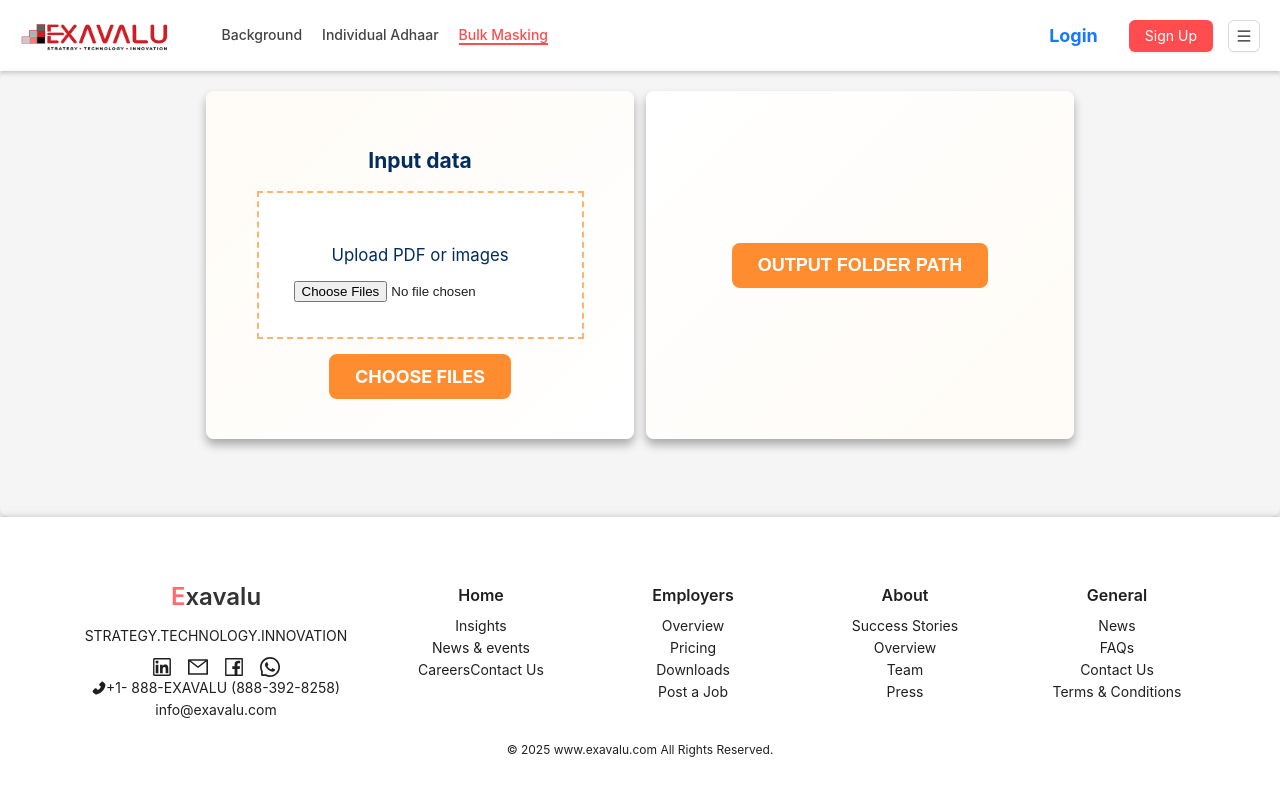
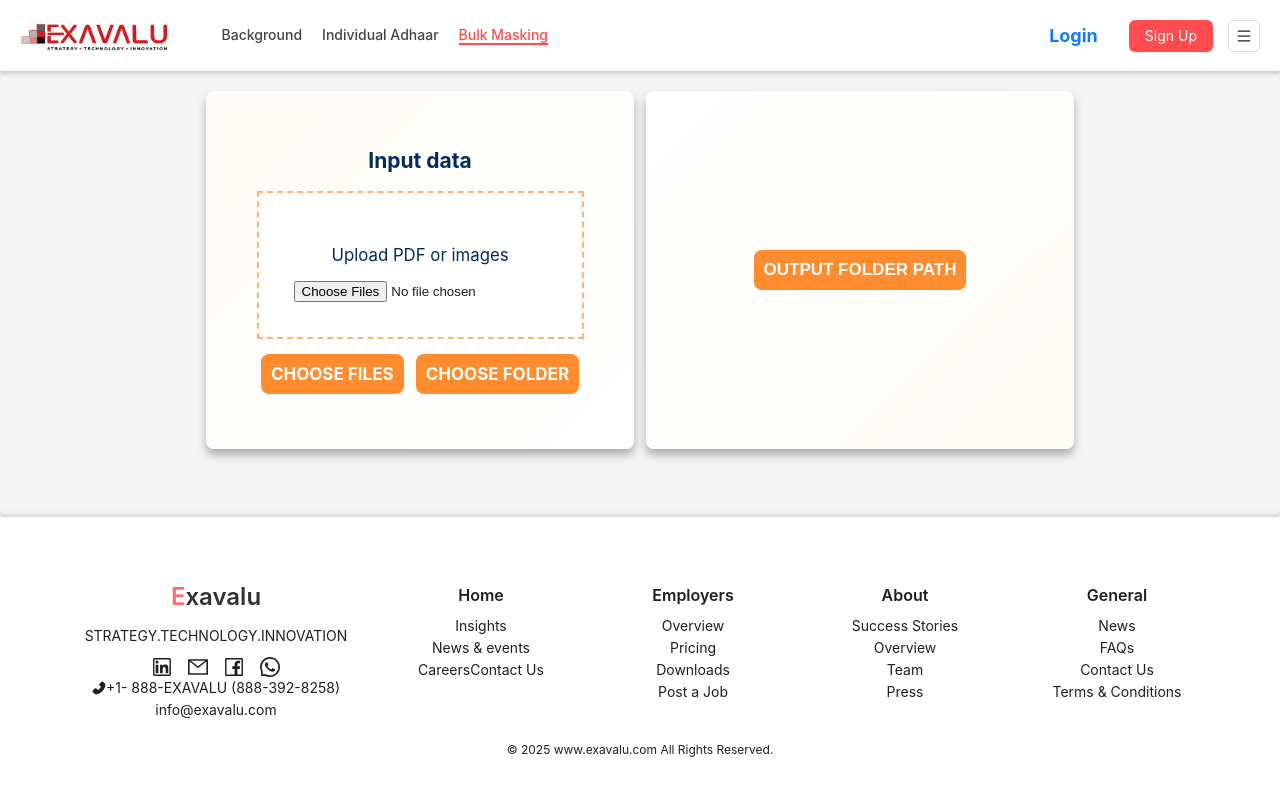
Before and after one commit to Sumona17/Adhaar_Masking_Screen, a React (Create React App) app in the folder frontend/: page /bulkMasking in a window 1280 px wide. Shown: the top 796 px of the page. Built offline with nearby package versions, Linux system fonts and the light colour scheme.

Commit message:
Version1.0.4_changesadded

```diff
--- a/frontend/src/pages/Bulkmasking/BulkMasking.css
+++ b/frontend/src/pages/Bulkmasking/BulkMasking.css
@@ -1,6 +1,5 @@
 .container {
   display: flex;
-
   width: 70%;
   height: 100%;
   background-color: #f4f4f4;
@@ -15,28 +14,23 @@
   align-items: center;
   justify-content: center;
   padding: 40px;
-  /* border: 2px solid #007bff; */
   box-shadow: 0px 4px 10px rgba(0, 0, 0, 0.2);
   background: white;
   transition: all 0.3s ease-in-out;
 }
 
-/* .section:hover {
-  box-shadow: 0px 6px 15px rgba(0, 0, 0, 0.25);
-  transform: translateY(-5px);
-} */
-
 .input-section {
   background: linear-gradient(135deg, #fffbf6, white);
   border-radius: 8px;
-  box-shadow: 0 6px 10px rgba(0, 0, 0, 0.3); /* Enhanced shadow */
-  transition: transform 0.3s ease, box-shadow 0.3s ease; /* Added transition */
+  box-shadow: 0 6px 10px rgba(0, 0, 0, 0.3);
+  transition: transform 0.3s ease, box-shadow 0.3s ease;
+}
 
-}
-.title{
+.title {
   color: #002d5e;
 }
-.file-inside{
+
+.file-inside {
   font-size: larger;
   color: #002d5e;
 }
@@ -44,8 +38,8 @@
 .output-section {
   background: linear-gradient(135deg, #ffffff,#fffbf6);
   border-radius: 8px;
-  box-shadow: 0 6px 10px rgba(0, 0, 0, 0.3); /* Enhanced shadow */
-  transition: transform 0.3s ease, box-shadow 0.3s ease; /* Added transition */
+  box-shadow: 0 6px 10px rgba(0, 0, 0, 0.3);
+  transition: transform 0.3s ease, box-shadow 0.3s ease;
 }
 
 .upload-box {
@@ -53,17 +47,24 @@
   padding: 35px;
   margin-bottom: 15px;
   text-align: center;
-  background:white;
+  background: white;
+}
+
+.button-group {
+  display: flex;
+  gap: 12px;
+  margin-bottom: 15px;
+
 }
 
 .button {
   background-color: #ff8d2f;
   color: white;
-  padding: 12px 26px;
+  padding: 10px 10px;
   border: none;
   border-radius: 8px;
   cursor: pointer;
-  font-size: 18px;
+  font-size: 17px;
   font-weight: bold;
   text-transform: uppercase;
   transition: background-color 0.3s, transform 0.2s;
@@ -74,7 +75,7 @@
   transform: scale(1.05);
 }
 
-.masking-button{
+.masking-button {
   background-color: #ff8d2f;
   color: white;
   padding: 10px 22px;
@@ -99,3 +100,31 @@
 .output-path {
   margin-top: 10px;
 }
+
+.results-container {
+  width: 100%;
+  margin-top: 20px;
+  background-color: white;
+  border-radius: 8px;
+  padding: 20px;
+  box-shadow: 0 2px 8px rgba(0, 0, 0, 0.1);
+}
+
+.results-container h3 {
+  color: #002d5e;
+  margin-bottom: 16px;
+}
+
+.results-container ul {
+  list-style-type: none;
+  padding-left: 0;
+}
+
+.results-container li {
+  margin-bottom: 8px;
+}
+
+.mb-4 {
+  margin-bottom: 1rem;
+  width: 100%;
+}
--- a/frontend/src/pages/Bulkmasking/BulkMasking.js
+++ b/frontend/src/pages/Bulkmasking/BulkMasking.js
@@ -1,7 +1,5 @@
 import React, { useState } from "react";
-import { Modal } from "antd";
 import { CheckCircleOutlined, CloseCircleOutlined } from "@ant-design/icons";
-import "./BulkMasking.css";
 
 const BulkMasking = () => {
   const [selectedFiles, setSelectedFiles] = useState([]);
@@ -9,7 +7,6 @@ const BulkMasking = () => {
   const [error, setError] = useState(null);
   const [zipBlob, setZipBlob] = useState(null);
   const [outputPath, setOutputPath] = useState("");
-  const [showResults, setShowResults] = useState(false);
   const [maskingResults, setMaskingResults] = useState(null);
 
   const handleFileSelect = (event) => {
@@ -17,6 +14,22 @@ const BulkMasking = () => {
     setSelectedFiles(prevFiles => [...prevFiles, ...files]);
     setError(null);
   };
+
+  const handleFolderSelect = (event) => {
+    const files = Array.from(event.target.files);
+    // Filter out directory entries and normalize file paths
+    const validFiles = files.filter(file => file.size > 0).map(file => {
+      // Create a new File object with a normalized path
+      return new File([file], file.name, {
+        type: file.type,
+        lastModified: file.lastModified
+      });
+    });
+
+    setSelectedFiles(prevFiles => [...prevFiles, ...validFiles]);
+    setError(null);
+  };
+
 
   const removeFile = (indexToRemove) => {
     setSelectedFiles(prevFiles =>
@@ -32,7 +45,7 @@ const BulkMasking = () => {
       }
       const data = await response.json();
       setMaskingResults(data);
-      setShowResults(true); // Make sure this is being set to true
+      alert("Masking process completed successfully!");
     } catch (error) {
       setError("Error fetching masking results: " + error.message);
     }
@@ -50,7 +63,9 @@ const BulkMasking = () => {
     try {
       const formData = new FormData();
       selectedFiles.forEach((file) => {
-        formData.append('files', file);
+        // Ensure we're using only the filename without path
+        const fileName = file.name.split(/[\/\\]/).pop();
+        formData.append('files', file, fileName);
       });
 
       const response = await fetch('http://localhost:8000/mask_multiple_aadhar_cards', {
@@ -74,18 +89,16 @@ const BulkMasking = () => {
         : 'masked_documents.zip';
       setOutputPath(filename);
 
-      // Assuming the API returns a submission_id in the response headers
       const submissionId = response.headers.get('X-Submission-ID');
       if (submissionId) {
         await fetchMaskingResults(submissionId);
       } else {
-        // If no submission ID, show mock results for testing
         setMaskingResults({
           successful_count: selectedFiles.length,
           failed_count: 0,
           failed_files: []
         });
-        setShowResults(true);
+        alert("Masking process completed successfully!");
       }
     } catch (error) {
       setError("Error processing files: " + error.message);
@@ -121,6 +134,7 @@ const BulkMasking = () => {
           />
         </div>
 
+        <div className="button-group">
           <label className="button">
             Choose Files
             <input
@@ -131,6 +145,19 @@ const BulkMasking = () => {
               style={{ display: "none" }}
             />
           </label>
+
+          <label className="button">
+            Choose Folder
+            <input
+              type="file"
+              webkitdirectory="true"
+              directory="true"
+              multiple
+              onChange={handleFolderSelect}
+              style={{ display: "none" }}
+            />
+          </label>
+        </div>
 
         {error && (
           <div className="error-message">
@@ -168,29 +195,18 @@ const BulkMasking = () => {
       {/* Output Folder Path Section */}
       <div className="section output-section">
         {zipBlob ? (
+          <>
             <button
               className="button"
               onClick={handleDownload}
             >
               Download Masked Files ({outputPath})
             </button>
-        ) : (
-          <button className="button" disabled>Output folder path</button>
-        )}
-      </div>
 
-      {/* Ant Design Modal */}
-      <Modal
-        title="Masking Results"
-        visible={showResults} // Changed from 'open' to 'visible'
-        onOk={() => setShowResults(false)}
-        onCancel={() => setShowResults(false)}
-        okText="Close"
-        cancelButtonProps={{ style: { display: 'none' } }}
-        destroyOnClose={true}
-      >
+            {/* Results Section */}
             {maskingResults && (
-          <div style={{ padding: '20px 0' }}>
+              <div className="results-container">
+                <h3>Masking Results</h3>
                 <div style={{ display: 'flex', alignItems: 'center', marginBottom: '16px' }}>
                   <CheckCircleOutlined style={{ color: '#52c41a', fontSize: '20px', marginRight: '8px' }} />
                   <span>Successfully masked: {maskingResults.successful_count} files</span>
@@ -211,7 +227,11 @@ const BulkMasking = () => {
                 )}
               </div>
             )}
-      </Modal>
+          </>
+        ) : (
+          <button className="button" disabled>Output folder path</button>
+        )}
+      </div>
     </div>
   );
 };
```
Lines whose indentation alone changed are shown as unchanged.
